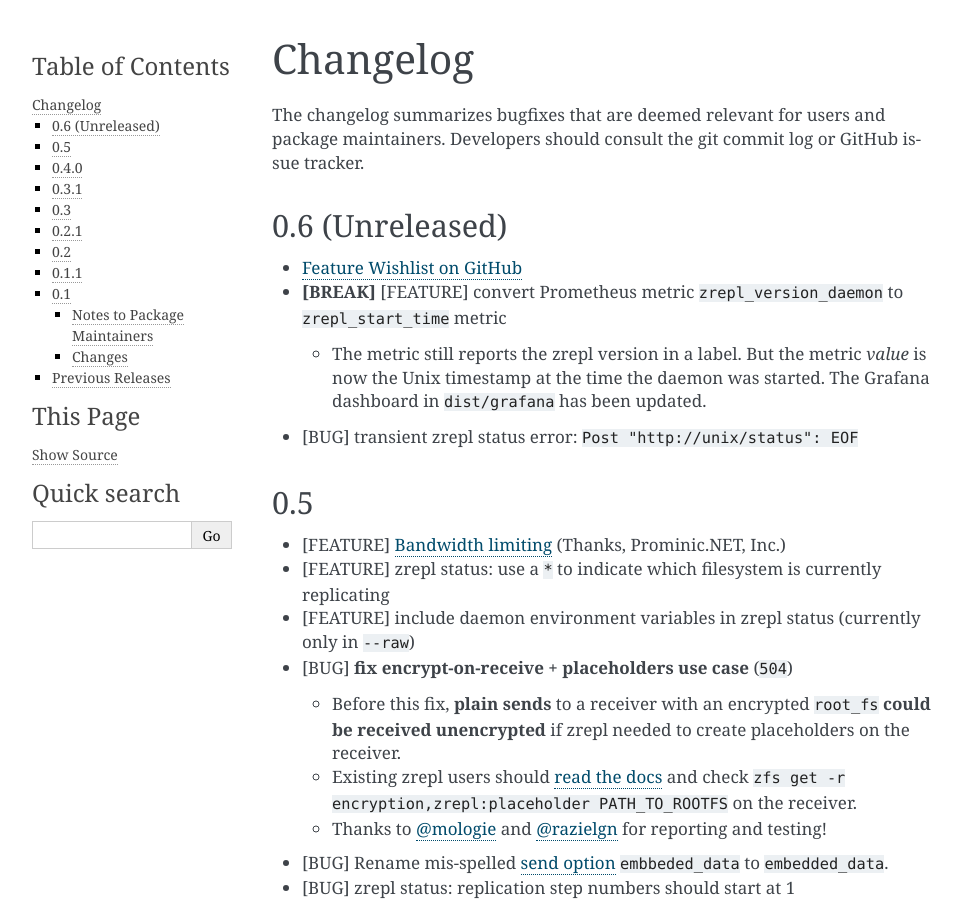
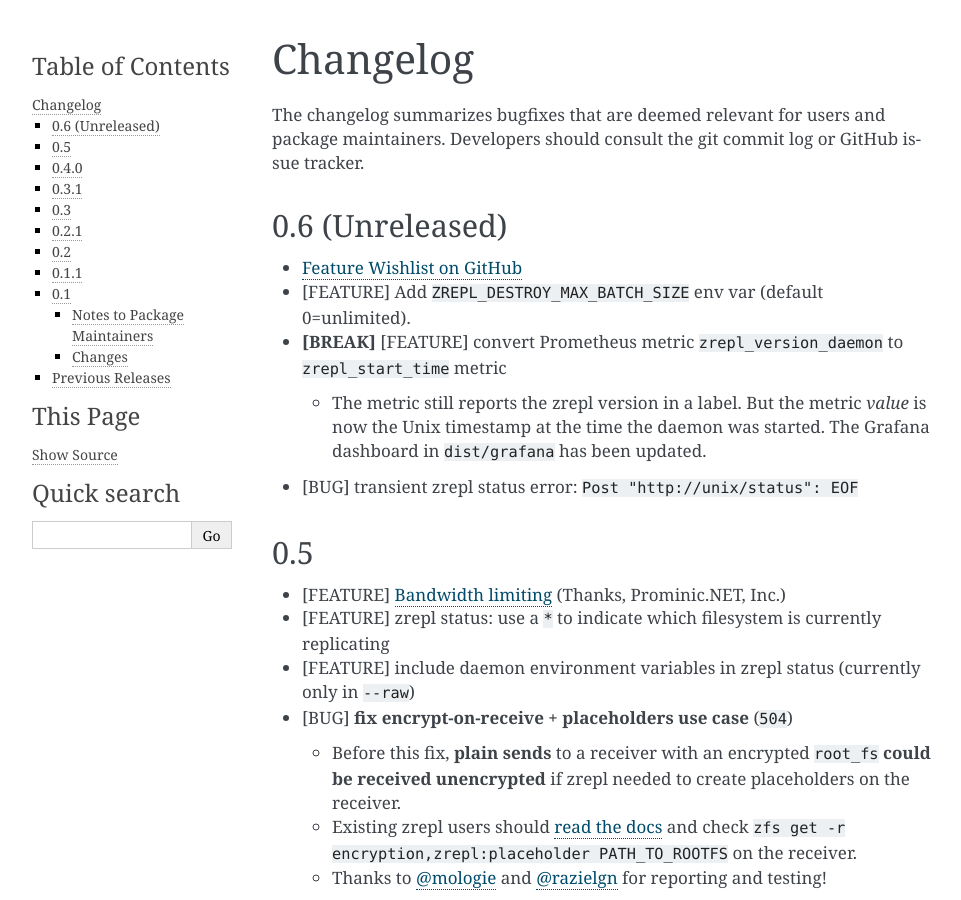
Before and after one commit to zrepl/zrepl, a Sphinx documentation site: the page built from docs/changelog.rst, in a window 1280 px wide and 900 px high. Shown: the whole window, without its empty margins (148-1109 px from the left). Built offline with Sphinx 7.4.7, drawn with Linux system fonts in a browser that asks for light colours; pages that are not in the unit, such as notebooks, are missing from menus; the version number could not be read and is left out; cross-references to code outside the pages are shown as plain code.

Commit message:
docs: Document ZREPL_DESTROY_MAX_BATCH_SIZE

```diff
--- a/docs/changelog.rst
+++ b/docs/changelog.rst
@@ -21,6 +21,7 @@ Developers should consult the git commit log or GitHub issue tracker.
 
 * `Feature Wishlist on GitHub <https://github.com/zrepl/zrepl/discussions/547>`_
 
+* |feature| Add ``ZREPL_DESTROY_MAX_BATCH_SIZE`` env var (default 0=unlimited).
 * |break| |feature| convert Prometheus metric ``zrepl_version_daemon`` to ``zrepl_start_time`` metric
 
   * The metric still reports the zrepl version in a label.
```
